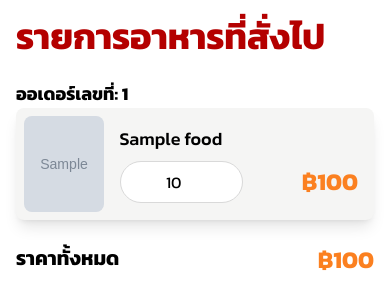
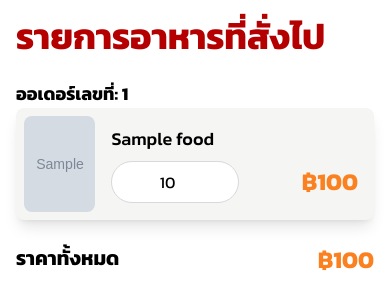
Before and after one commit to phatsanphonna/sikao-restaurant, a PHP site: page /order.php?order_id=1 in a window 390 px wide. Shown: the part 96-402 px from the top of the page. Run offline with PHP 8.4, Linux system fonts and the light colour scheme; tables that the repository leaves empty or names only in its code hold one stand-in row (values such as "Sample post"); grey boxes marked "Sample" are stand-in pictures; data that the repository does not hold is empty; a stand-in replaces the project's code that opens the database connection; some libraries are stand-ins or nearby versions.

Commit message:
Refactor order.php to improve code readability and responsiveness

```diff
--- a/src/web/order.php
+++ b/src/web/order.php
@@ -26,14 +26,12 @@
 
       if ($result->num_rows > 0) {
         while ($row = $result->fetch_assoc()) {
-
-
           $sql = "SELECT * FROM order_list_food olf JOIN food f on (f.food_id = olf.food_id) WHERE olf.order_list_id = " . $row['order_list_id'];
           $food_result = $conn->query($sql);
       ?>
           <li>
             <h3 class="text-lg font-bold">ออเดอร์เลขที่: <?php echo $row['order_list_id'] ?></h3>
-            <ul>
+            <ul class="flex flex-col gap-2">
               <?php if ($food_result->num_rows > 0) {
                 while ($food_row = $food_result->fetch_assoc()) {
                   $total += $food_row['amount'] * $food_row['food_price'];
@@ -42,11 +40,11 @@
                     <div class="flex gap-4 items-center">
                       <img src="<?php echo $food_row['food_image'] ?>" alt="<?php echo $food_row['food_name'] ?>" class="rounded-lg h-24 w-24 object-cover">
                     </div>
-                    <div class="flex flex-col gap-2">
+                    <div class="flex flex-col gap-2 w-full">
                       <h3 class="text-lg font-medium"><?php echo $food_row['food_name'] ?></h3>
 
-                      <div class="flex justify-between items-center gap-2">
-                        <input type="number" name="amount" class="text-center w-1/2 border-surface rounded-full" readonly value="<?php echo $food_row['amount'] ?>" min="1">
+                      <div class="flex justify-between items-center gap-2 w-full">
+                        <input type="number" name="amount" class="text-center w-1/2 md:w-1/3 border-surface rounded-full" readonly value="<?php echo $food_row['amount'] ?>" min="1">
                         <p class="text-2xl font-bold text-primary pr-2">฿<?php echo number_format($food_row['amount'] * $food_row['food_price']) ?></p>
                       </div>
                     </div>
```
